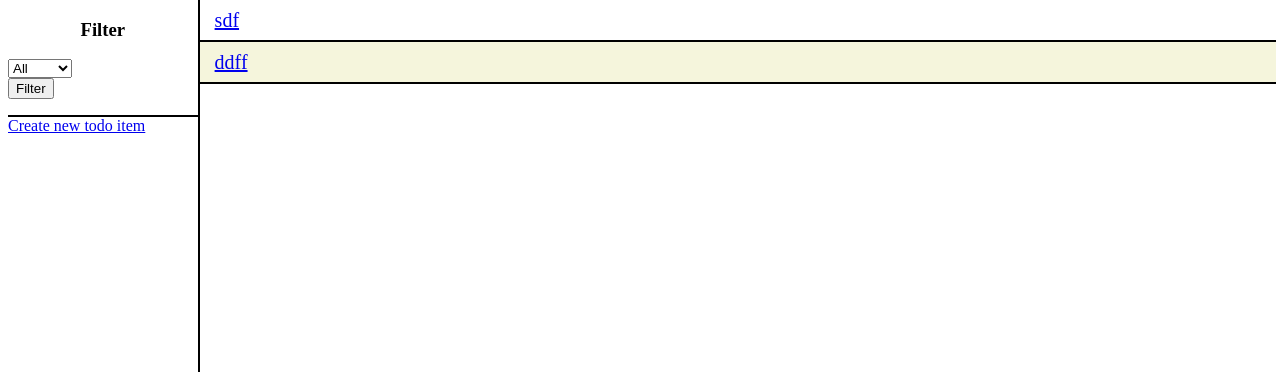
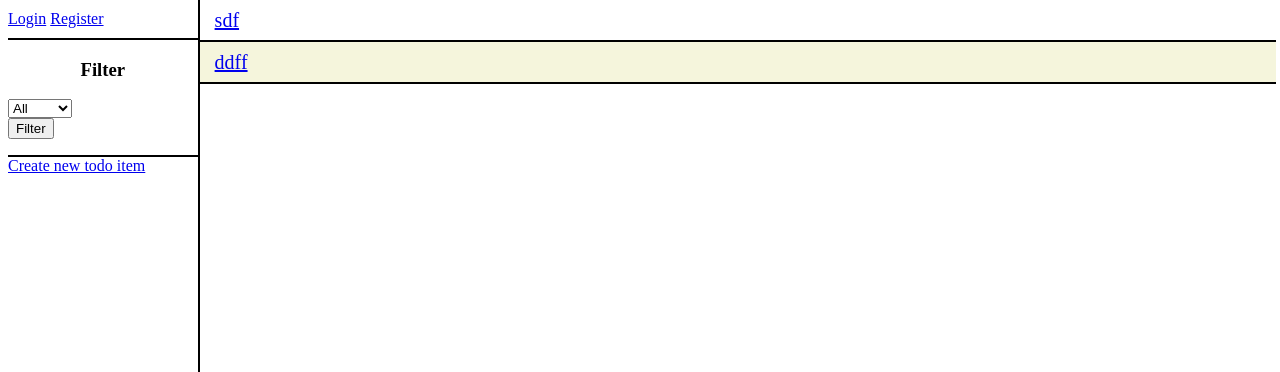
Before and after one commit to Neeyo1/todoapp-django, a Django app: page / in a window 1280 px wide. Shown: the part 60-432 px from the top of the page. Run offline with Django 3.2, Linux system fonts and the light colour scheme; data comes from the database, SQL or seed files in the repository; both versions use the stored data as it was after the commit.

Commit message:
Login and register

```diff
--- a/todoapp/todo/static/styles/main.css
+++ b/todoapp/todo/static/styles/main.css
@@ -9,8 +9,8 @@ body{
 
 .account{
     border-bottom: 2px solid black;
-    height:50px;
-    width:50px;
+    padding-top: 10px;
+    padding-bottom: 10px;
 }
 
 .navbar > a{
--- a/todoapp/todo/templates/todo/index.html
+++ b/todoapp/todo/templates/todo/index.html
@@ -2,6 +2,19 @@
 {% block content %}
 <div>
     <div class = "left-panel">
+        <div class = "account">
+            {% if request.user.is_authenticated %}
+                <div>
+                    Hi {{ request.user }}
+                </div>
+                <div>
+                    <a href="/logout/">Logout</a>
+                </div>
+            {% else %}
+            <a href="/login/">Login</a>
+            <a href="/register/">Register</a>
+            {% endif%}
+        </div>
         <div class = "search-bar">
             <h3>Filter</h3>
             <form method="GET", action="">
--- a/todoapp/todo/urls.py
+++ b/todoapp/todo/urls.py
@@ -4,5 +4,12 @@ from . import views
 
 urlpatterns = [
     #main page
-    path("", views.index, name="index")
+    path("", views.index, name="index"),
+    #login
+    path("login/", views.login_to_page, name="login_to_page"),
+    #logout
+    path("logout/", views.logout_from_page, name="logout_from_page"),
+    #register
+    path("register/", views.register_to_page, name="register_to_page"),
+
 ]
--- a/todoapp/todo/views.py
+++ b/todoapp/todo/views.py
@@ -1,6 +1,9 @@
 from django.shortcuts import render
+from django.http import HttpResponse, HttpResponseRedirect
 from .models import Todo
 from django.contrib.auth.models import User
+from django.contrib.auth import authenticate, login, logout
+from django.contrib.auth.forms import UserCreationForm
 
 # Create your views here.
 
@@ -9,3 +12,41 @@ def index(request):
     todo_items = Todo.objects.all()
     context['todo_items'] = todo_items
     return render(request, "todo/index.html", context)
+
+def login_to_page(request):
+    context = {}
+    if request.method == "POST":
+        username = request.POST.get('username')
+        password = request.POST.get('password')
+        user = authenticate(request, username=username, password=password)
+        if user is not None:
+            login(request, user)
+            print("Success")
+            next_url = request.GET.get('next') or "/"
+            return HttpResponseRedirect(next_url)
+        else:
+            error_message = "Incorrect login or password"
+            context["error_message"] = error_message
+            return render(request, "todo/login_form.html", context)
+    return render(request, "todo/login_form.html", context)
+
+def logout_from_page(request):
+    logout(request)
+    return HttpResponseRedirect("/")
+
+def register_to_page(request):
+    context = {}
+    form = UserCreationForm()
+    context["form"] = form
+    if request.method == "POST":
+        form = UserCreationForm(request.POST)
+        if form.is_valid():
+            user = form.save()
+            login(request, user)
+            return HttpResponseRedirect("/")
+        else:
+            error_message = "Error during registration"
+            context["error_message"] = error_message
+            context["form"] = form
+            return render(request, "todo/register_form.html", context)
+    return render(request, "todo/register_form.html", context)
```
Also changed, not shown: todoapp/todo/templates/todo/login_form.html (added, +20 -0 lines), todoapp/todo/templates/todo/register_form.html (added, +15 -0 lines), todoapp/db.sqlite3.
